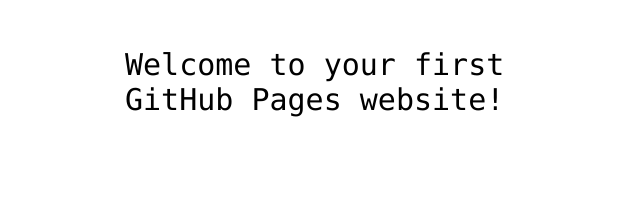
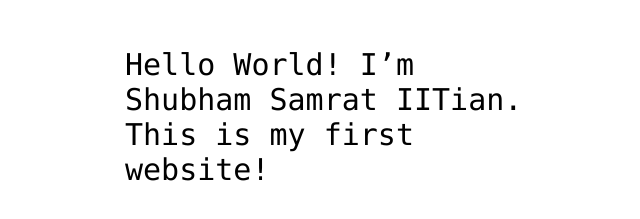
Before and after one commit to Sam071100/shubhamsamrat07.github.io, a plain HTML site: page index.html in a window 1280 px wide. Shown: the part 341-560 px from the top of the page, without its empty margins (315-955 px from the left). Drawn offline with Linux system fonts and the light colour scheme.

Commit message:
Updating index.html

```diff
--- a/index.html
+++ b/index.html
@@ -12,7 +12,7 @@
 <img src="https://octodex.github.com/images/daftpunktocat-thomas.gif" id="octocat" alt="octocat-gif" />
 
 <!-- Change this code here by copy and pasting your template on line 15 -->
-<p>Welcome to your first GitHub Pages website!</p>
+<p> Hello World! I’m Shubham Samrat IITian. This is my first website!</p>
 
 </body>
 </html>
```
